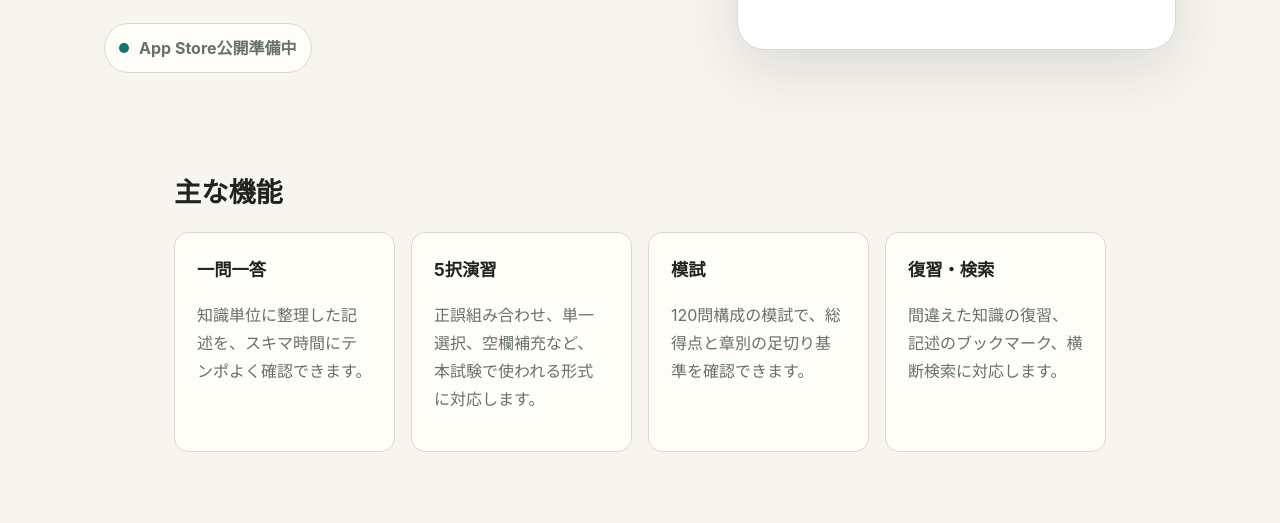
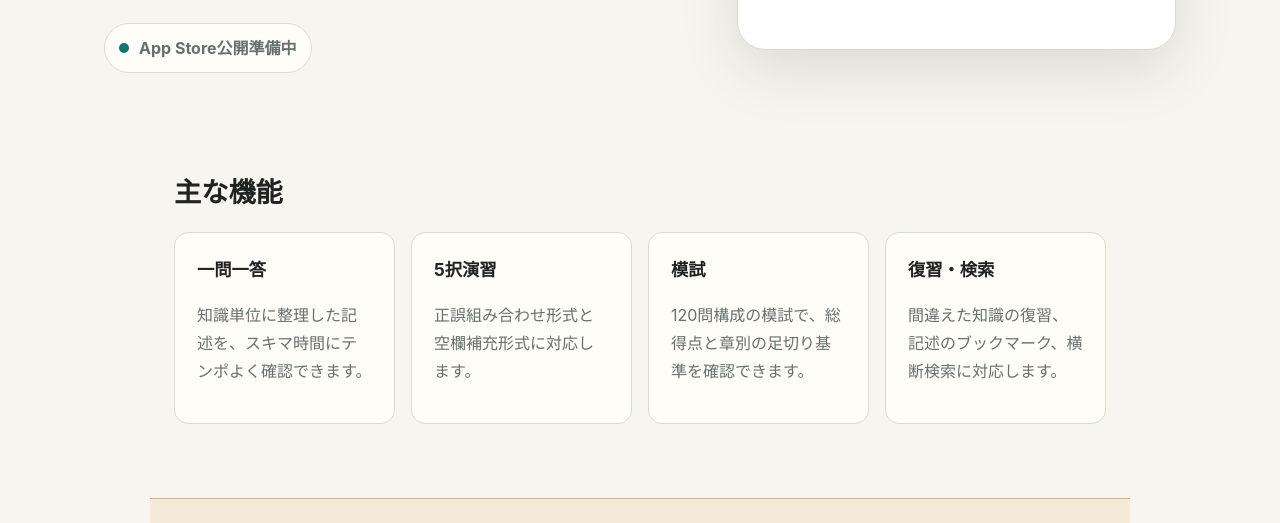
Before and after one commit to azumaapps/azumaapps.github.io, a plain HTML site: page tohanpass/index.html in a window 1280 px wide. Shown: the part 485-1008 px from the top of the page. Drawn offline with Linux system fonts and the light colour scheme.

Commit message:
Align TohanPass site exercise formats

```diff
--- a/tohanpass/index.html
+++ b/tohanpass/index.html
@@ -58,7 +58,7 @@
         </article>
         <article>
           <h3>5択演習</h3>
-          <p>正誤組み合わせ、単一選択、空欄補充など、本試験で使われる形式に対応します。</p>
+          <p>正誤組み合わせ形式と空欄補充形式に対応します。</p>
         </article>
         <article>
           <h3>模試</h3>
```
